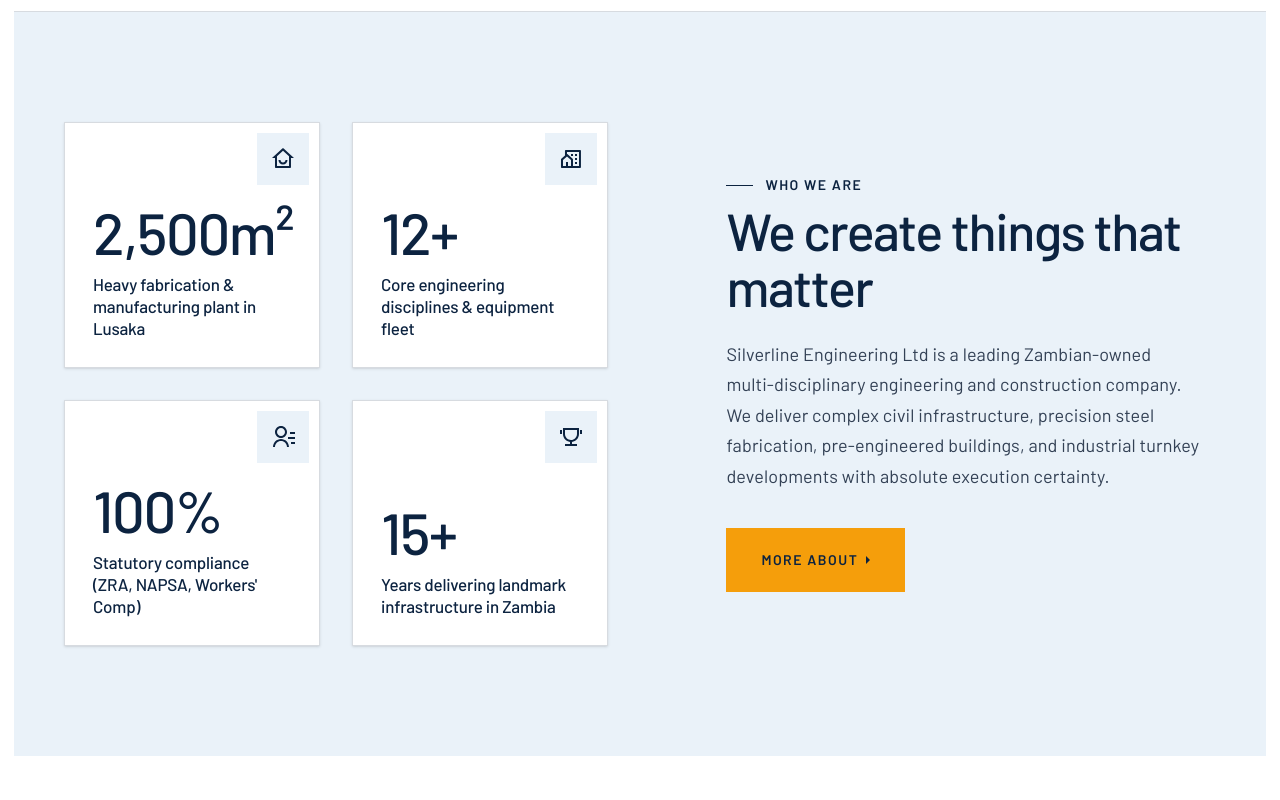
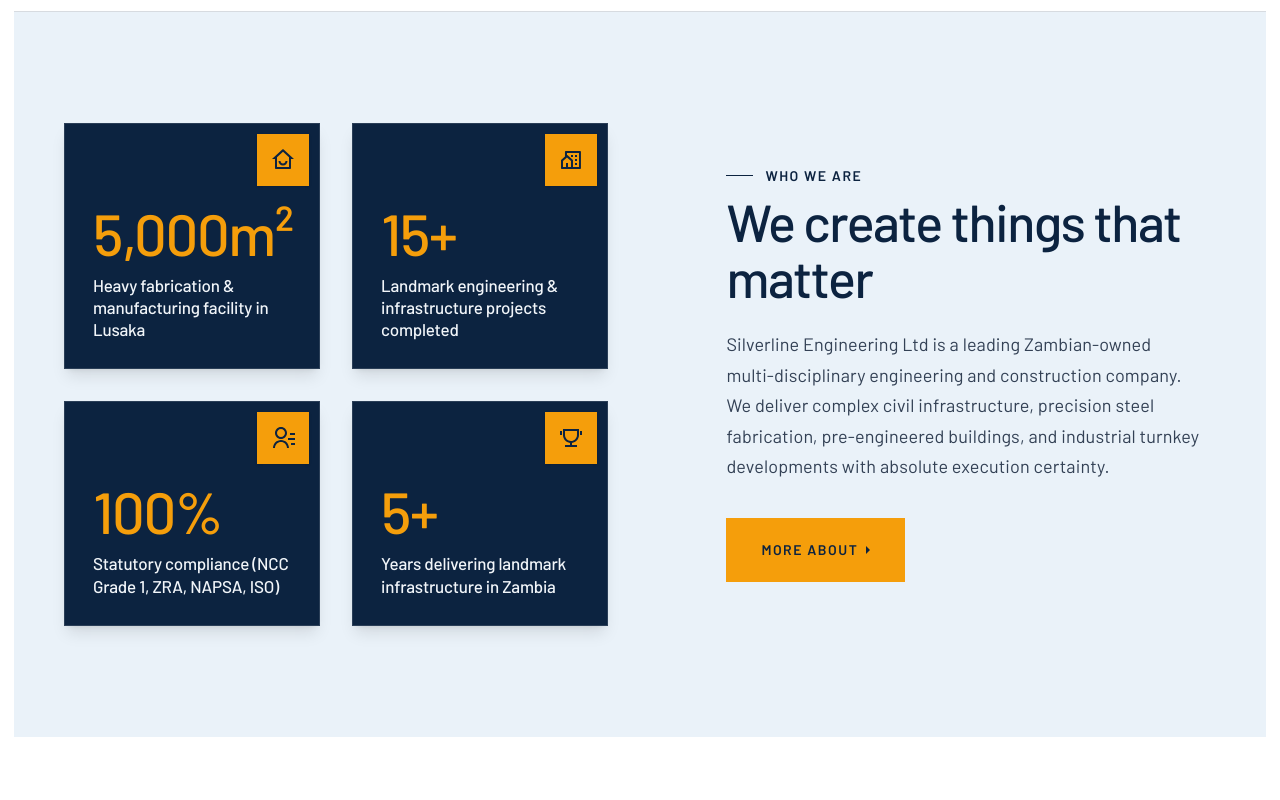
Before and after one commit to Abdurazaq8/second-silverline, a Next.js app: page / in a window 1280 px wide. Shown: the part 980-1780 px from the top of the page. Built offline with nearby package versions, Linux system fonts and the light colour scheme; no server answers; a web font is replaced by a local one.

Commit message:
feat(ui): apply deep industrial navy background and gold accents to stats cards

```diff
--- a/app/globals.css
+++ b/app/globals.css
@@ -128,14 +128,24 @@
 
 /* Universal Section Card Hover Effects */
 .stats {
+  background-color: var(--heading);
+  border-color: rgba(255, 255, 255, 0.12);
   transition: transform 0.35s cubic-bezier(0.215, 0.61, 0.355, 1), box-shadow 0.35s ease, border-color 0.35s ease;
 }
 .stats:hover {
   transform: translateY(-6px);
-  box-shadow: 0 20px 45px -12px rgba(16, 27, 34, 0.12);
+  box-shadow: 0 24px 50px -12px rgba(12, 35, 64, 0.45);
   border-left: 4px solid var(--accent);
+  border-color: var(--accent);
+}
+.stats .numbers-stats {
+  color: var(--accent);
+}
+.stats .heading-stats {
+  color: #f1f5f9;
 }
 .icon-stats-block {
+  background-color: var(--accent);
   transition: background-color 0.3s ease, transform 0.3s ease;
 }
 .stats:hover .icon-stats-block {
--- a/app/page.tsx
+++ b/app/page.tsx
@@ -34,7 +34,7 @@
       {/* 6. Featured Landmark Projects: Proven Turnkey Execution */}
       <Projects />
 
-      {/* 7. Engineering & Manufacturing Capabilities: 2,500m² Plant, CNC & Fleet */}
+      {/* 7. Engineering & Manufacturing Capabilities: 5,000m² Plant, CNC & Fleet */}
       <Capabilities />
 
       {/* 8. How We Work: 4-Step Engineering Delivery */}
--- a/app/projects/ProjectsClient.tsx
+++ b/app/projects/ProjectsClient.tsx
@@ -95,11 +95,11 @@
           <div className="grid grid-cols-2 md:grid-cols-4 gap-6 sm:gap-8 pt-8 sm:pt-10 border-t border-white/20">
             {[
               {
-                value: rawProjects.filter((p) => p.status === "complete").length,
+                value: 15,
                 suffix: "+",
                 label: "Completed Projects",
               },
-              { value: 15, suffix: "+", label: "Years Experience" },
+              { value: 5, suffix: "+", label: "Years Experience" },
               { value: 8, suffix: "", label: "Engineering Disciplines" },
               { value: 100, suffix: "%", label: "Statutory Compliance" },
             ].map((stat, idx) => (
--- a/components/About.tsx
+++ b/components/About.tsx
@@ -4,10 +4,10 @@
 import { Reveal } from "./Reveal";
 
 const stats = [
-  { icon: Clock, label: "Years Experience", value: "15+" },
-  { icon: Briefcase, label: "Projects Completed", value: "40+" },
+  { icon: Clock, label: "Years Experience", value: "5+" },
+  { icon: Briefcase, label: "Projects Completed", value: "15+" },
+  { icon: Award, label: "Fabrication Facility", value: "5,000m²" },
   { icon: Users, label: "Qualified Artisans", value: "50+" },
-  { icon: Award, label: "Industry Awards", value: "5+" },
 ];
 
 const safetyPoints = [
@@ -78,15 +78,15 @@
         <div className="grid grid-cols-2 md:grid-cols-4 gap-4 sm:gap-6 lg:gap-8 mb-20">
           {stats.map((stat, index) => (
             <Reveal key={index} delay={index * 0.1} width="100%">
-              <div className="bg-white border border-[var(--border)] p-5 sm:p-8 flex flex-col justify-between stats group cursor-pointer h-full">
-                <div className="icon-stats-block bg-[var(--background)] p-2.5 sm:p-3.5 mb-4 sm:mb-6 ml-auto inline-block self-end transition-colors group-hover:bg-[var(--accent)]">
-                  <stat.icon size={22} className="text-[var(--heading)]" />
+              <div className="bg-[#0c2340] border border-white/10 hover:border-[var(--accent)] p-5 sm:p-8 flex flex-col justify-between stats group cursor-pointer h-full transition-all duration-300 shadow-lg">
+                <div className="icon-stats-block bg-[var(--accent)] p-2.5 sm:p-3.5 mb-4 sm:mb-6 ml-auto inline-block self-end transition-transform group-hover:scale-110 shadow-sm">
+                  <stat.icon size={22} className="text-[#0c2340]" />
                 </div>
                 <div>
-                  <div className="numbers-stats text-3xl sm:text-4xl lg:text-5xl font-medium text-[var(--heading)] tracking-tight leading-none mb-2">
+                  <div className="numbers-stats text-3xl sm:text-4xl lg:text-5xl font-medium text-[var(--accent)] tracking-tight leading-none mb-2">
                     {stat.value}
                   </div>
-                  <h6 className="heading-stats text-[12px] sm:text-[14px] font-medium text-[var(--paragraphs)] uppercase tracking-wider leading-[130%] m-0">
+                  <h6 className="heading-stats text-[12px] sm:text-[14px] font-medium text-slate-200 uppercase tracking-wider leading-[130%] m-0">
                     {stat.label}
                   </h6>
                 </div>
--- a/components/AlbionCapabilitiesNews.tsx
+++ b/components/AlbionCapabilitiesNews.tsx
@@ -4,7 +4,7 @@
 
 const capabilityFeatures = [
   {
-    tag: "2,500m² Plant • Lusaka",
+    tag: "5,000m² Plant • Lusaka",
     title: "Heavy Steel Fabrication & Assembly Bays",
     summary: "High-capacity facility equipped with overhead cranes and automated tooling for large-scale structural steel manufacturing.",
     link: "/#capabilities",
--- a/components/AlbionStatsWhoWeAre.tsx
+++ b/components/AlbionStatsWhoWeAre.tsx
@@ -12,64 +12,64 @@
           <div className="grid grid-cols-1 sm:grid-cols-2 gap-4 sm:gap-6 lg:gap-8 order-2 lg:order-1">
 
             {/* Stat 1 */}
-            <div className="stats bg-white border border-[var(--border)] hover:border-[var(--accent)] hover:-translate-y-1 transition-all duration-300 p-6 sm:p-8 flex flex-col justify-between shadow-sm cursor-pointer group">
-              <div className="icon-stats-block bg-[var(--background)] group-hover:bg-[var(--accent)] transition-colors p-3 mb-6 sm:mb-8 ml-auto inline-block self-end">
+            <div className="stats bg-[#0c2340] border border-white/10 hover:border-[var(--accent)] hover:-translate-y-1 transition-all duration-300 p-6 sm:p-8 flex flex-col justify-between shadow-lg cursor-pointer group">
+              <div className="icon-stats-block bg-[var(--accent)] p-3 mb-6 sm:mb-8 ml-auto inline-block self-end shadow-sm">
                 {/* eslint-disable-next-line @next/next/no-img-element */}
                 <img src="/albion/icon_1.svg" alt="" className="w-6 h-6" />
               </div>
               <div className="stats-block">
-                <div className="numbers-stats text-3xl sm:text-4xl lg:text-[52px] font-medium text-[var(--heading)] group-hover:text-[var(--cobalt)] transition-colors tracking-tight leading-none mb-3">
-                  2,500m²
+                <div className="numbers-stats text-3xl sm:text-4xl lg:text-[52px] font-medium text-[var(--accent)] tracking-tight leading-none mb-3">
+                  5,000m²
                 </div>
-                <h6 className="heading-stats text-[15px] sm:text-[17px] font-medium text-[var(--heading)] leading-[130%] m-0">
-                  Heavy fabrication &amp; manufacturing plant in Lusaka
+                <h6 className="heading-stats text-[15px] sm:text-[17px] font-medium text-slate-100 leading-[130%] m-0">
+                  Heavy fabrication &amp; manufacturing facility in Lusaka
                 </h6>
               </div>
             </div>
 
             {/* Stat 2 */}
-            <div className="stats bg-white border border-[var(--border)] hover:border-[var(--accent)] hover:-translate-y-1 transition-all duration-300 p-6 sm:p-8 flex flex-col justify-between shadow-sm cursor-pointer group">
-              <div className="icon-stats-block bg-[var(--background)] group-hover:bg-[var(--accent)] transition-colors p-3 mb-6 sm:mb-8 ml-auto inline-block self-end">
+            <div className="stats bg-[#0c2340] border border-white/10 hover:border-[var(--accent)] hover:-translate-y-1 transition-all duration-300 p-6 sm:p-8 flex flex-col justify-between shadow-lg cursor-pointer group">
+              <div className="icon-stats-block bg-[var(--accent)] p-3 mb-6 sm:mb-8 ml-auto inline-block self-end shadow-sm">
                 {/* eslint-disable-next-line @next/next/no-img-element */}
                 <img src="/albion/icon_2.svg" alt="" className="w-6 h-6" />
               </div>
               <div className="stats-block">
-                <div className="numbers-stats text-3xl sm:text-4xl lg:text-[52px] font-medium text-[var(--heading)] group-hover:text-[var(--cobalt)] transition-colors tracking-tight leading-none mb-3">
-                  12+
+                <div className="numbers-stats text-3xl sm:text-4xl lg:text-[52px] font-medium text-[var(--accent)] tracking-tight leading-none mb-3">
+                  15+
                 </div>
-                <h6 className="heading-stats text-[15px] sm:text-[17px] font-medium text-[var(--heading)] leading-[130%] m-0">
-                  Core engineering disciplines &amp; equipment fleet
+                <h6 className="heading-stats text-[15px] sm:text-[17px] font-medium text-slate-100 leading-[130%] m-0">
+                  Landmark engineering &amp; infrastructure projects completed
                 </h6>
               </div>
             </div>
 
             {/* Stat 3 */}
-            <div className="stats bg-white border border-[var(--border)] hover:border-[var(--accent)] hover:-translate-y-1 transition-all duration-300 p-6 sm:p-8 flex flex-col justify-between shadow-sm cursor-pointer group">
-              <div className="icon-stats-block bg-[var(--background)] group-hover:bg-[var(--accent)] transition-colors p-3 mb-6 sm:mb-8 ml-auto inline-block self-end">
+            <div className="stats bg-[#0c2340] border border-white/10 hover:border-[var(--accent)] hover:-translate-y-1 transition-all duration-300 p-6 sm:p-8 flex flex-col justify-between shadow-lg cursor-pointer group">
+              <div className="icon-stats-block bg-[var(--accent)] p-3 mb-6 sm:mb-8 ml-auto inline-block self-end shadow-sm">
                 {/* eslint-disable-next-line @next/next/no-img-element */}
                 <img src="/albion/icon_7.svg" alt="" className="w-6 h-6" />
               </div>
               <div className="stats-block">
-                <div className="numbers-stats text-3xl sm:text-4xl lg:text-[52px] font-medium text-[var(--heading)] group-hover:text-[var(--cobalt)] transition-colors tracking-tight leading-none mb-3">
+                <div className="numbers-stats text-3xl sm:text-4xl lg:text-[52px] font-medium text-[var(--accent)] tracking-tight leading-none mb-3">
                   100%
                 </div>
-                <h6 className="heading-stats text-[15px] sm:text-[17px] font-medium text-[var(--heading)] leading-[130%] m-0">
-                  Statutory compliance (ZRA, NAPSA, Workers&apos; Comp)
+                <h6 className="heading-stats text-[15px] sm:text-[17px] font-medium text-slate-100 leading-[130%] m-0">
+                  Statutory compliance (NCC Grade 1, ZRA, NAPSA, ISO)
                 </h6>
               </div>
             </div>
 
             {/* Stat 4 */}
-            <div className="stats bg-white border border-[var(--border)] hover:border-[var(--accent)] hover:-translate-y-1 transition-all duration-300 p-6 sm:p-8 flex flex-col justify-between shadow-sm cursor-pointer group">
-              <div className="icon-stats-block bg-[var(--background)] group-hover:bg-[var(--accent)] transition-colors p-3 mb-6 sm:mb-8 ml-auto inline-block self-end">
+            <div className="stats bg-[#0c2340] border border-white/10 hover:border-[var(--accent)] hover:-translate-y-1 transition-all duration-300 p-6 sm:p-8 flex flex-col justify-between shadow-lg cursor-pointer group">
+              <div className="icon-stats-block bg-[var(--accent)] p-3 mb-6 sm:mb-8 ml-auto inline-block self-end shadow-sm">
                 {/* eslint-disable-next-line @next/next/no-img-element */}
                 <img src="/albion/icon_4.svg" alt="" className="w-6 h-6" />
               </div>
               <div className="stats-block">
-                <div className="numbers-stats text-3xl sm:text-4xl lg:text-[52px] font-medium text-[var(--heading)] group-hover:text-[var(--cobalt)] transition-colors tracking-tight leading-none mb-3">
-                  15+
+                <div className="numbers-stats text-3xl sm:text-4xl lg:text-[52px] font-medium text-[var(--accent)] tracking-tight leading-none mb-3">
+                  5+
                 </div>
-                <h6 className="heading-stats text-[15px] sm:text-[17px] font-medium text-[var(--heading)] leading-[130%] m-0">
+                <h6 className="heading-stats text-[15px] sm:text-[17px] font-medium text-slate-100 leading-[130%] m-0">
                   Years delivering landmark infrastructure in Zambia
                 </h6>
               </div>
--- a/components/AlbionWhyUs.tsx
+++ b/components/AlbionWhyUs.tsx
@@ -25,7 +25,7 @@
             <p className="paragraph text-[15px] sm:text-[18px] leading-[170%] text-[var(--paragraphs)] max-w-[500px] mb-8 w-full">
               From structural analysis and feasibility to on-site assembly, our registered structural and civil engineers maintain rigorous engineering discipline, statutory safety protocols, and execution certainty.
               <br /><br />
-              Backed by our 2,500m² Lusaka fabrication plant, high-capacity earthmoving fleet, and certified artisans, we guarantee turnkey delivery and tender compliance for mining, commercial, and government partners.
+              Backed by our 5,000m² Lusaka fabrication plant, high-capacity earthmoving fleet, and certified artisans, we guarantee turnkey delivery and tender compliance for mining, commercial, and government partners.
             </p>
 
             <div className="flex flex-col sm:flex-row items-center gap-3 w-full sm:w-auto">
--- a/components/Capabilities.tsx
+++ b/components/Capabilities.tsx
@@ -52,10 +52,10 @@
 
   const capabilityCards = [
     {
-      value: "2,500m²",
+      value: "5,000m²",
       title: "Fabrication Facility",
       badge: "Heavy Structural",
-      description: "High-capacity Lusaka facility equipped with overhead cranes and automated tooling for large-scale steel manufacturing.",
+      description: "High-capacity 5,000m² Lusaka facility equipped with overhead cranes and automated tooling for large-scale steel manufacturing.",
       image: "/capabilities/fabrication-facility.jpg",
       icon: Factory,
       href: "/projects/alix-investment-factory",
@@ -94,7 +94,7 @@
   ];
 
   const fabricationFeatures = [
-    "2,500m² heavy steel fabrication facility",
+    "5,000m² heavy steel fabrication facility",
     "2,000m² production line of pre-fabricated units",
     "Automated CNC machinery for precision fabrication",
     "High-definition plasma cutting systems",
@@ -264,10 +264,10 @@
                     </div>
                   </div>
                   <h3 className="text-3xl sm:text-4xl font-medium text-[var(--heading)] tracking-[-1px] mb-3">
-                    2,500m² Lusaka Fabrication Plant
+                    5,000m² Lusaka Fabrication Plant
                   </h3>
                   <p className="text-[16px] text-[var(--paragraphs)] leading-relaxed m-0">
-                    Our high-capacity facility located in Lusaka is engineered to support large-scale structural steel manufacturing, automated plasma cutting, and complex pre-engineered building systems.
+                    Our high-capacity 5,000m² facility located in Lusaka is engineered to support large-scale structural steel manufacturing, automated plasma cutting, and complex pre-engineered building systems.
                   </p>
                 </div>
 
```
